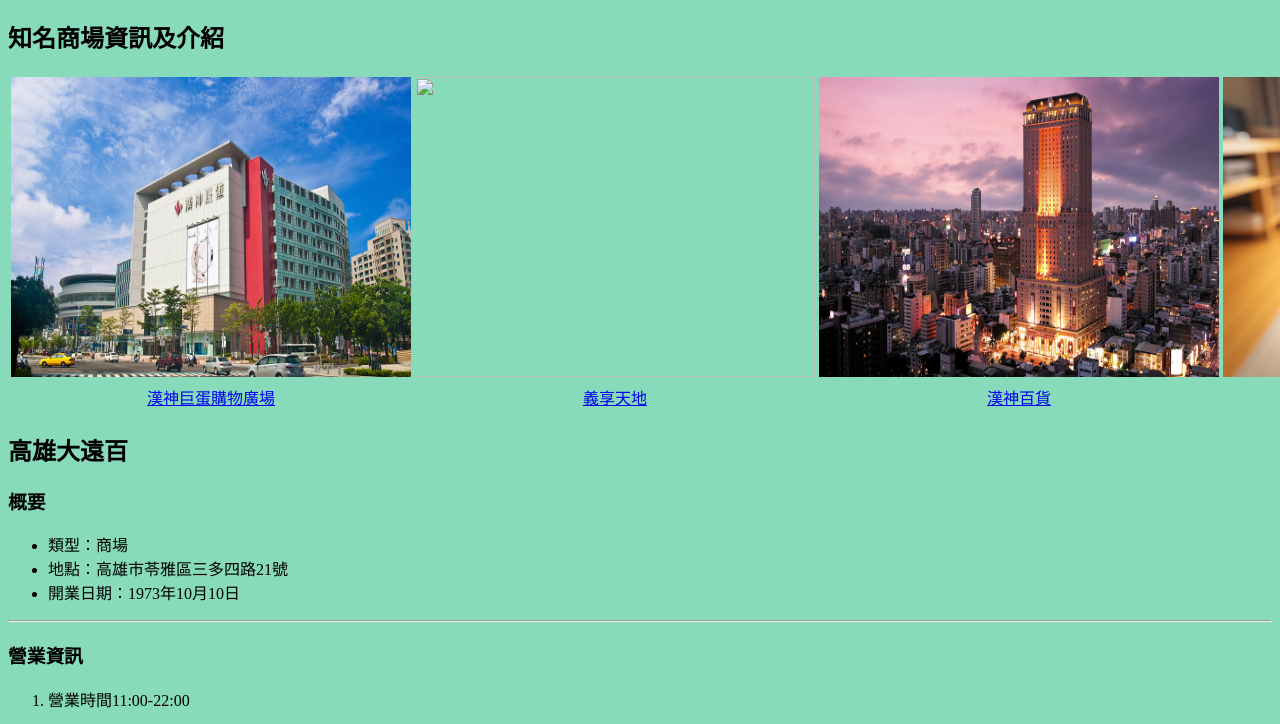
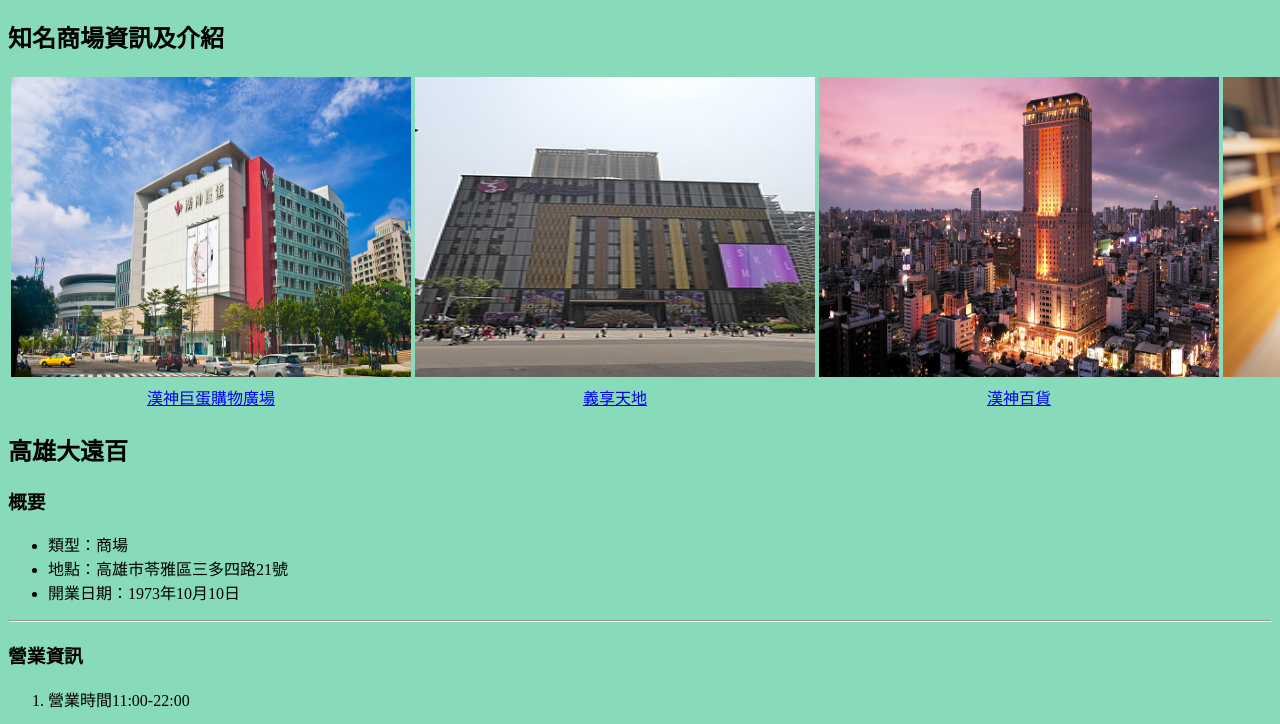
Before and after one commit to 91135123/91135123.github.io, a plain HTML site: page index.html in a window 1280 px wide. Shown: the part 70-794 px from the top of the page. Drawn offline with Linux system fonts and the light colour scheme.

Commit message:
Update index.html
Signed-off-by: 91135123 <asd52082dsa@gmail.com>

```diff
--- a/index.html
+++ b/index.html
@@ -13,7 +13,7 @@
 <table border="0px">
   <tr>
     <td><img src="002.jpg" width="400" height="300"></td>
-    <td><img src="003.jph" width="400" height="300"></td>
+    <td><img src="003.jpg" width="400" height="300"></td>
     <td><img src="004.jpg" width="400" height="300"></td>
     <td><img src="005.jpg" width="400" height="300"></td>
   </tr>
```
